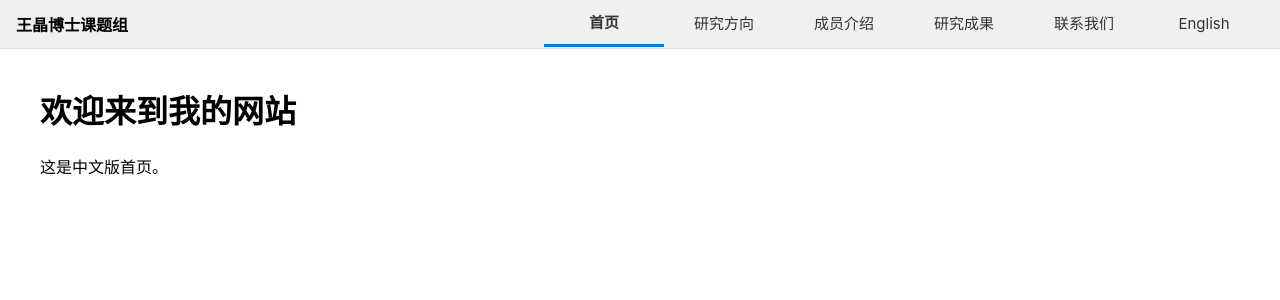
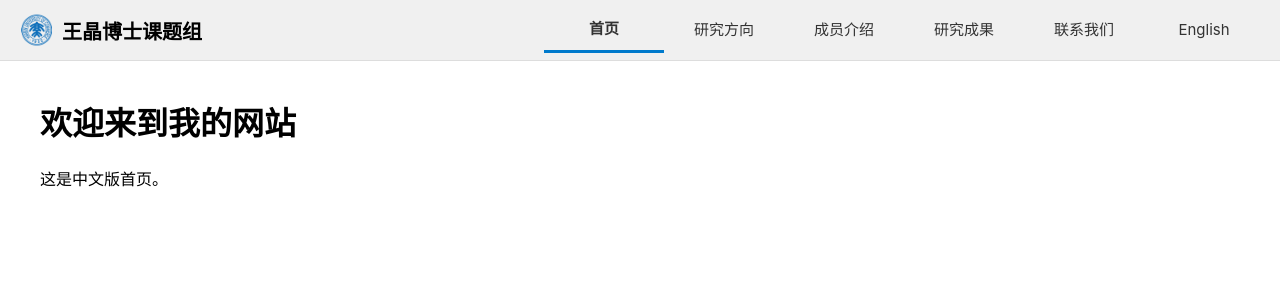
Before and after one commit to WangJing-Hrbcu/WangJing-Hrbcu.github.io, a Jekyll site: the page built from zh/index.md, in a window 1280 px wide. Shown: the top 300 px of the page. Built offline with Jekyll 4.4.1, drawn with Linux system fonts in a browser that asks for light colours.

Commit message:
Adjusted layout

```diff
--- a/_layouts/default.html
+++ b/_layouts/default.html
@@ -6,35 +6,57 @@
     <meta name="viewport" content="width=device-width, initial-scale=1">
     <link rel="stylesheet" href="/assets/style.css">
     <style>
+        body {
+            margin: 0;
+            padding: 0;
+        }
+
         .navbar {
             display: flex;
             align-items: center;
             justify-content: space-between;
-      flex-wrap: wrap;
             background-color: #f0f0f0;
             border-bottom: 1px solid #ddd;
             padding: 0 1rem;
+            position: relative;
+            z-index: 100;
         }
+
         .navbar-logo {
-      font-size: 16px;
+            display: flex;
+            align-items: center;
+            font-size: 20px;
             font-weight: bold;
+            font-family: Georgia, 'Times New Roman', serif;
             white-space: nowrap;
             padding: 0.75rem 0;
-      margin-right: auto;
         }
+
+        .navbar-logo img {
+            height: 36px;
+            margin-right: 10px;
+        }
+
         .navbar-toggle {
             display: none;
             font-size: 1.5rem;
             padding: 0.75rem 1rem;
             cursor: pointer;
         }
+
         .navbar-links {
             display: flex;
             align-items: center;
+            flex-wrap: wrap;
+            margin-left: auto;
             justify-content: flex-end;
+
+            display: flex;
+            align-items: center;
             flex-wrap: wrap;
             margin-left: auto;
         }
+
         .navbar a {
             padding: 0.75rem 0;
             text-decoration: none;
@@ -49,39 +71,90 @@
             font-size: 15px;
             line-height: 1.2;
         }
+
         .navbar a:hover {
             background-color: #ddd;
         }
+
         .navbar a.active {
             border-bottom: 3px solid #007acc;
             font-weight: bold;
         }
 
-    @media (max-width: 600px) {
+
+        .navbar-close {
+            display: none;
+        }
+
+        @media (max-width: 800px) {
+            .navbar-close {
+                display: block;
+            }
+
             .navbar {
                 flex-wrap: nowrap;
             }
+
             .navbar-toggle {
                 display: block;
             }
+
             .navbar-links {
+                display: flex;
+                align-items: center;
+                flex-wrap: wrap;
+                margin-left: auto;
+                justify-content: flex-start;
+
                 display: none;
                 flex-direction: column;
-        width: 100%;
-        margin-left: 0;
+                position: fixed;
+                top: 0;
+                left: 0;
+                height: 100vh;
+                width: 100vw;
+                background-color: #f8f8f8;
+
+                z-index: 2000;
             }
+
             .navbar-links.show {
                 display: flex;
             }
+
             .navbar a {
                 width: 100%;
+                border-bottom: 1px solid #ddd;
             }
+
+            .navbar-close {
+                top: 0;
+                right: 0;
+                padding: 1rem;
+                font-size: 1.5rem;
+                color: #666;
+                text-decoration: none;
+                background-color: #f0f0f0;
+                border-bottom: 1px solid #ddd;
+                width: auto;
+            }
+
+            width: 100%;
+            text-align: right;
+            padding: 1rem;
+            font-size: 1.5rem;
+            color: #666;
+            text-decoration: none;
+            background-color: #f0f0f0;
+        }
+
         }
     </style>
 </head>
 <body>
 <nav class="navbar">
     <div class="navbar-logo">
+        <img src="/assets/images/hbu-logo.png" alt="校徽">
         {% if page.lang == 'zh' %}
         王晶博士课题组
         {% else %}
@@ -90,6 +163,7 @@
     </div>
     <span class="navbar-toggle" onclick="toggleNavbar()">☰</span>
     <div class="navbar-links" id="navbarLinks">
+        <a href="javascript:void(0);" class="navbar-close" onclick="toggleNavbar()">✕</a>
         {% if page.lang == 'zh' %}
         <a href="/zh/" class="{% if page.url == '/zh/' %}active{% endif %}">首页</a>
         <a href="/zh/research/" class="{% if page.url contains '/zh/research' %}active{% endif %}">研究方向</a>
@@ -102,7 +176,8 @@
         <a href="/en/" class="{% if page.url == '/en/' %}active{% endif %}">Home</a>
         <a href="/en/research/" class="{% if page.url contains '/en/research' %}active{% endif %}">Research</a>
         <a href="/en/members/" class="{% if page.url contains '/en/members' %}active{% endif %}">Members</a>
-        <a href="/en/publications/" class="{% if page.url contains '/en/publications' %}active{% endif %}">Publications</a>
+        <a href="/en/publications/"
+           class="{% if page.url contains '/en/publications' %}active{% endif %}">Publications</a>
         <a href="/en/contact/" class="{% if page.url contains '/en/contact' %}active{% endif %}">Contact</a>
         {% assign other_lang_url = page.url | replace_first: '/en', '/zh' %}
         <a href="{{ other_lang_url }}">中文</a>
```
Lines whose indentation alone changed are shown as unchanged.
